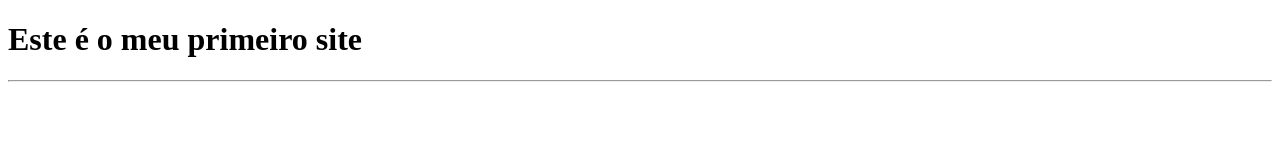
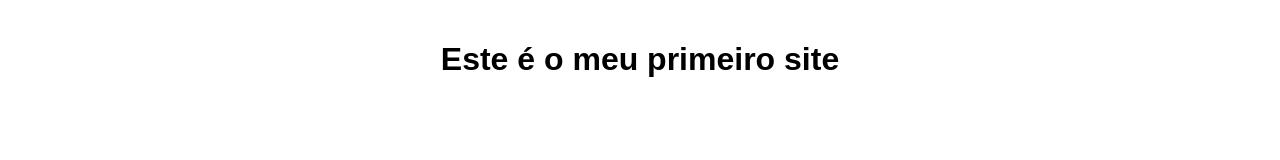
Before and after one commit to MOliveiraDev/user-data-code, a plain HTML site: page Site/index.html in a window 1280 px wide. Drawn offline with Linux system fonts and the light colour scheme.

Commit message:
Update index.html

```diff
--- a/Site/index.html
+++ b/Site/index.html
@@ -1,13 +1,20 @@
 <!DOCTYPE html>
-<html lang="pt-br">
+<html lang="pt-BR">
 <head>
     <meta charset="UTF-8">
     <meta name="viewport" content="width=device-width, initial-scale=1.0">
-    <title>Index</title>
+    <title>Meu Primeiro Site</title>
+    <style>
+        body {
+            margin: 0;
+            padding-top: 20px; /* Ajuste conforme necessário */
+            display: flex;
+            justify-content: center;
+            font-family: Arial, sans-serif;
+        }
+    </style>
 </head>
 <body>
-
     <h1>Este é o meu primeiro site</h1>
-    <hr>
 </body>
 </html>
```
